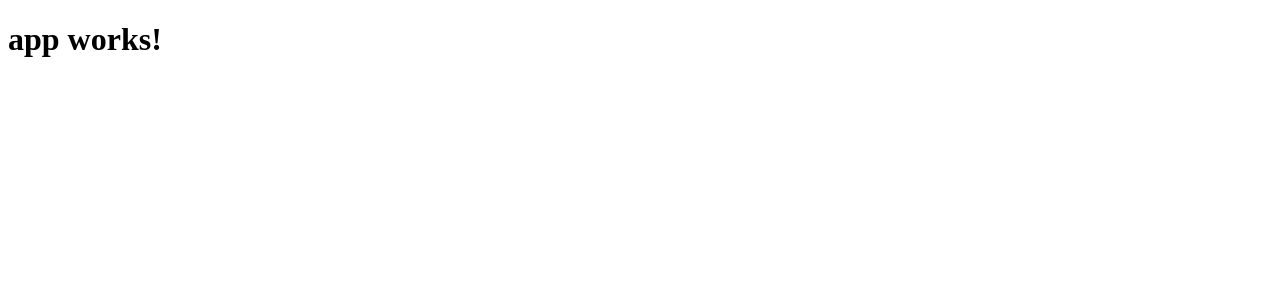
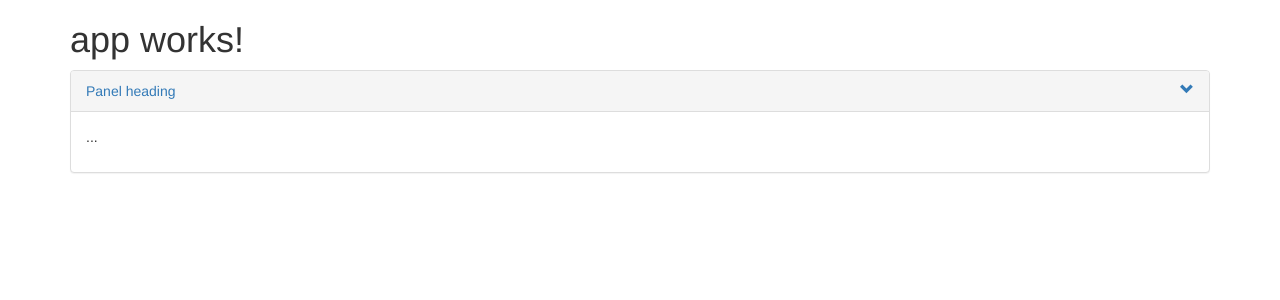
Before and after one commit to saiht/ng-session5, an Angular app: page / in a window 1280 px wide. Shown: the top 300 px of the page. Built offline with nearby package versions, Linux system fonts and the light colour scheme.

Commit message:
create zippy module

```diff
--- a/src/app/app.component.html
+++ b/src/app/app.component.html
@@ -1,3 +1,7 @@
-<h1>
-  {{title}}
-</h1>
+<div class="container">
+  <h1>
+    {{title}}
+  </h1>
+
+  <zippy></zippy>
+</div>
--- a/src/app/app.module.ts
+++ b/src/app/app.module.ts
@@ -4,6 +4,7 @@ import { FormsModule } from '@angular/forms';
 import { HttpModule } from '@angular/http';
 
 import { AppComponent } from './app.component';
+import { ZippyModule } from './zippy/zippy.module';
 
 @NgModule({
   declarations: [
@@ -12,7 +13,8 @@ import { AppComponent } from './app.component';
   imports: [
     BrowserModule,
     FormsModule,
-    HttpModule
+    HttpModule,
+    ZippyModule
   ],
   providers: [],
   bootstrap: [AppComponent]
--- /dev/null
+++ b/src/app/zippy/zippy.component.html
@@ -0,0 +1,25 @@
+<div class="panel panel-default">
+  <!-- Default panel contents -->
+  <div class="panel-heading" (ng-click)="toggle()">
+      <a>
+          Panel heading
+            <span class=" pull-right glyphicon" [ngClass]="{
+                'glyphicon-chevron-up': 'isOpen',
+                'glyphicon-chevron-down': '!isOpen'
+        }"></span>
+      </a>
+  </div>
+  <div class="panel-body">
+    <p>...</p>
+  </div>
+
+  <!-- List group -->
+  <!--<ul class="list-group">
+    <li class="list-group-item">Panel Heading</li>
+    <li class="list-group-item">Cras justo odio</li>
+    <li class="list-group-item">Dapibus ac facilisis in</li>
+    <li class="list-group-item">Morbi leo risus</li>
+    <li class="list-group-item">Porta ac consectetur ac</li>
+    <li class="list-group-item">Vestibulum at eros</li>
+  </ul>-->
+</div>
--- /dev/null
+++ b/src/app/zippy/zippy.component.ts
@@ -0,0 +1,14 @@
+import { Component } from '@angular/core';
+
+@Component({
+    selector: 'zippy',
+    templateUrl: './zippy.component.html',
+    styles: [`
+        a:hover {
+            cursor: pointer;
+        }
+    `]
+})
+export class ZippyComponent{
+
+}
--- a/src/index.html
+++ b/src/index.html
@@ -2,13 +2,18 @@
 <html>
 <head>
   <meta charset="utf-8">
-  <title>NgSession5</title>
+  <title>NgSession4</title>
   <base href="/">
 
   <meta name="viewport" content="width=device-width, initial-scale=1">
   <link rel="icon" type="image/x-icon" href="favicon.ico">
+
+  <link rel='stylesheet' href='https://cdnjs.cloudflare.com/ajax/libs/twitter-bootstrap/3.3.7/css/bootstrap.min.css'/>
 </head>
 <body>
   <app-root>Loading...</app-root>
+
+  <script src='https://cdnjs.cloudflare.com/ajax/libs/jquery/2.2.4/jquery.min.js'></script>
+  <script src='https://cdnjs.cloudflare.com/ajax/libs/twitter-bootstrap/3.3.7/js/bootstrap.min.js'></script>
 </body>
 </html>
```
Also changed, not shown: src/app/zippy/zippy.module.ts (added, +23 -0 lines).
